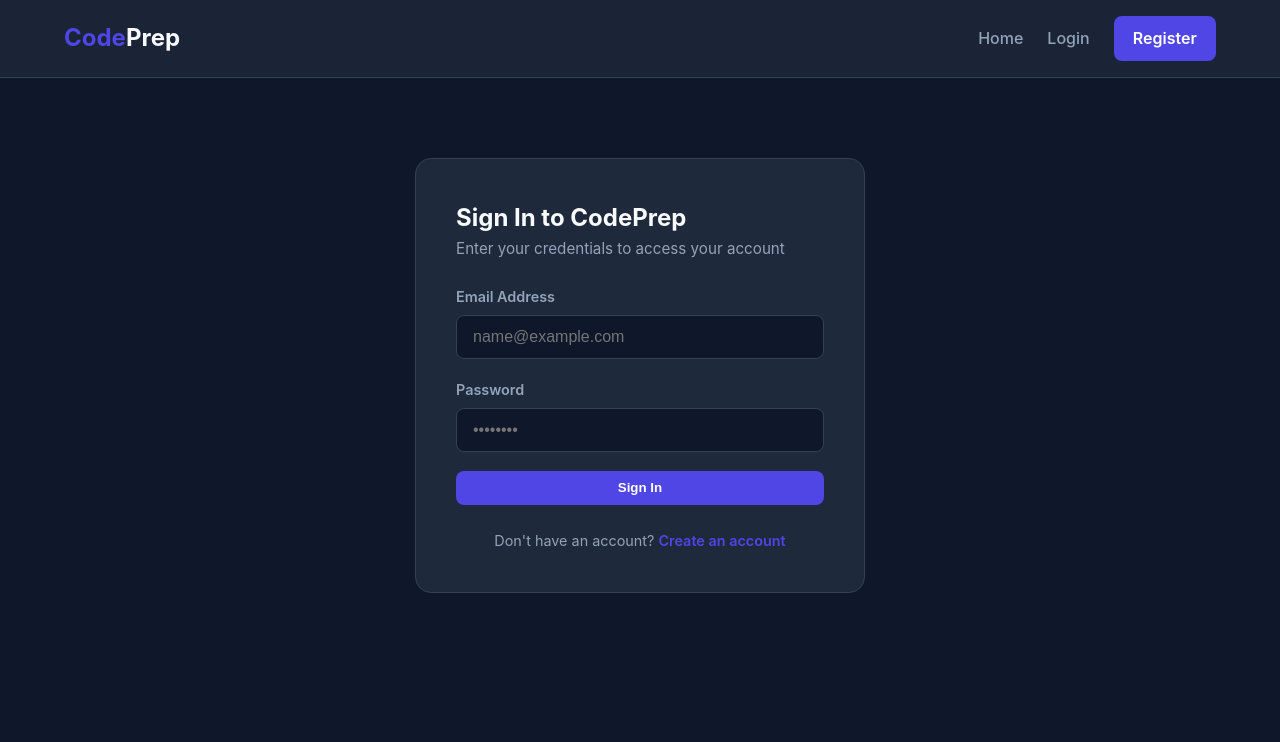
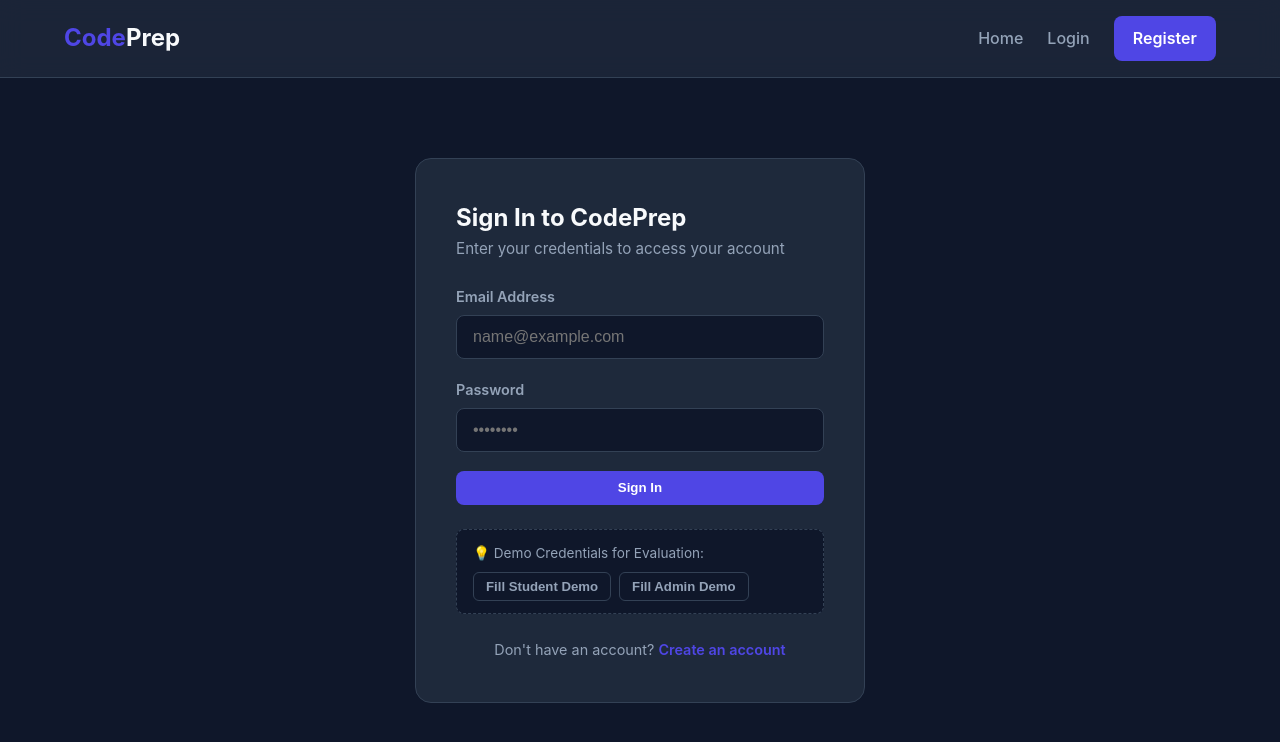
Before and after one commit to R-Adhiya/Codeprep, a React app in the folder frontend/: page /login in a window 1280 px wide. Shown: the top 742 px of the page. Built offline with nearby package versions, Linux system fonts and the light colour scheme; the HTML template or start-up script is replaced by a standard one.

Commit message:
feat: connect authentication forms to backend

```diff
--- a/frontend/src/index.css
+++ b/frontend/src/index.css
@@ -155,6 +155,32 @@ body {
   padding: 0.8rem 1.8rem;
   font-size: 1.1rem;
 }
+
+.btn-sm {
+  padding: 0.35rem 0.75rem;
+  font-size: 0.825rem;
+  border-radius: 6px;
+}
+
+.demo-credentials {
+  margin-top: 1.5rem;
+  padding: 0.8rem 1rem;
+  background-color: var(--bg-color);
+  border: 1px dashed var(--border-color);
+  border-radius: 8px;
+}
+
+.demo-title {
+  font-size: 0.85rem;
+  color: var(--text-muted);
+  margin-bottom: 0.5rem;
+}
+
+.demo-buttons {
+  display: flex;
+  gap: 0.5rem;
+}
+
 
 /* Home / Hero */
 .home-container {
--- a/frontend/src/pages/Login.jsx
+++ b/frontend/src/pages/Login.jsx
@@ -68,6 +68,26 @@ const Login = () => {
           </button>
         </form>
 
+        <div className="demo-credentials">
+          <p className="demo-title">💡 Demo Credentials for Evaluation:</p>
+          <div className="demo-buttons">
+            <button
+              type="button"
+              className="btn btn-outline btn-sm"
+              onClick={() => setFormData({ email: 'user@codeprep.com', password: 'user123' })}
+            >
+              Fill Student Demo
+            </button>
+            <button
+              type="button"
+              className="btn btn-outline btn-sm"
+              onClick={() => setFormData({ email: 'admin@codeprep.com', password: 'admin123' })}
+            >
+              Fill Admin Demo
+            </button>
+          </div>
+        </div>
+
         <p className="auth-footer">
           Don't have an account? <Link to="/register">Create an account</Link>
         </p>
```
